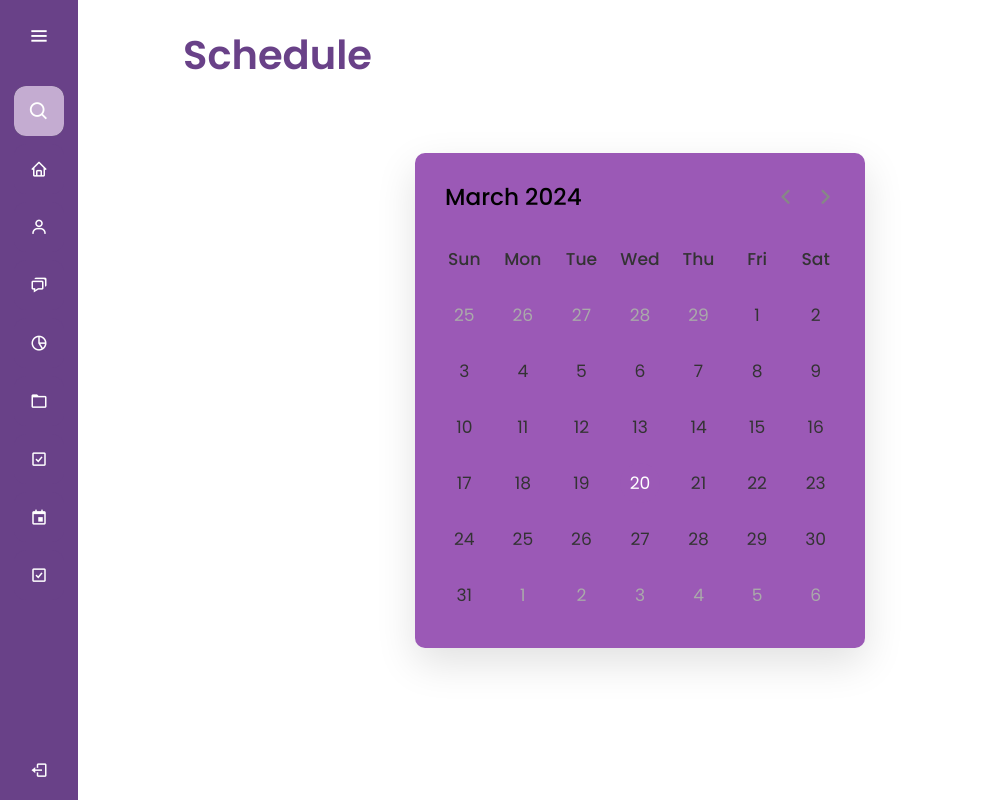
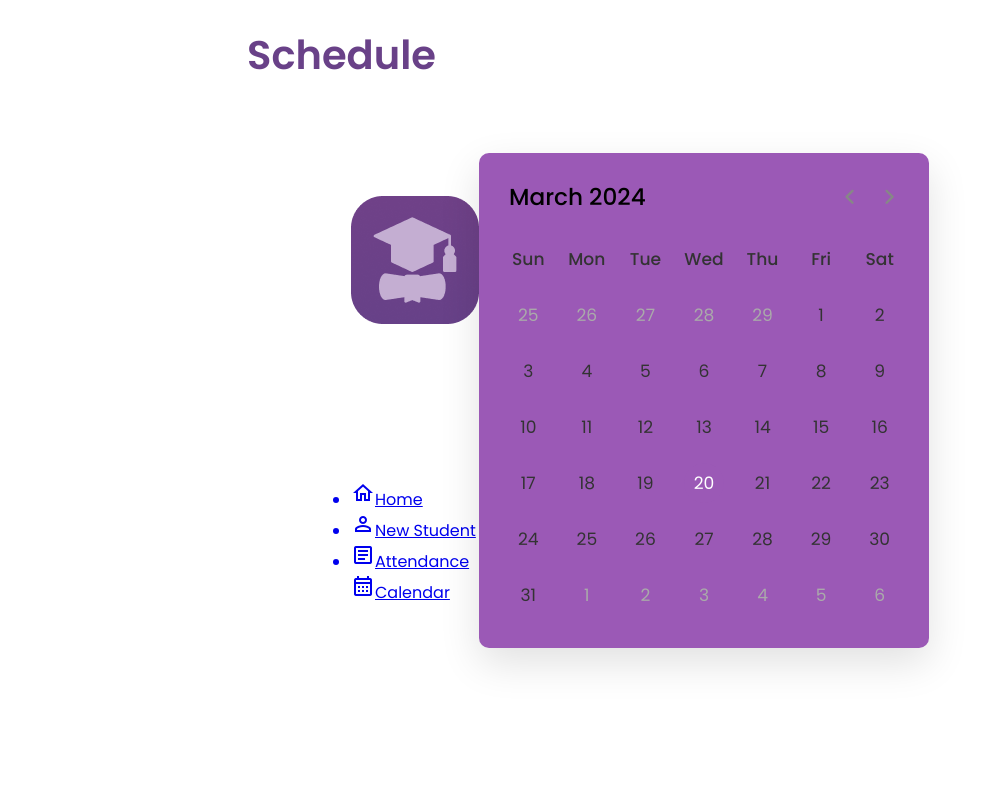
Before and after one commit to Midhunmenonk/pla-training, a Django app: page /calendar/ in a window 1280 px wide. Shown: the whole page, without its empty margins (0-982 px from the left). Run offline with Django 4.2, Linux system fonts and the light colour scheme; some libraries are stand-ins or nearby versions; grey boxes are pictures that could not be loaded.

Commit message:
updated pages

```diff
--- a/placementTrainingApp/static/assets/css/calender.css
+++ b/placementTrainingApp/static/assets/css/calender.css
@@ -110,7 +110,7 @@
 .days li:not(.active):hover::before{
   background: #C4CAD1;
 }
-
+/*
 @import url('https://fonts.googleapis.com/css2?family=Poppins:wght@200;300;400;500;600;700&display=swap');
 *{
   margin: 0;
@@ -371,4 +371,4 @@
 	text-align: center;
 	padding: 0 110px;
 	margin-bottom: 110px;
-}
+}   */
--- a/placementTrainingApp/templates/calendar.html
+++ b/placementTrainingApp/templates/calendar.html
@@ -3,20 +3,32 @@
 <html lang="en" dir="ltr">
   <head>
     <meta charset="utf-8">
+    <meta name="viewport" content="width=device-width, initial-scale=1.0">
+    <!-- Boxicons CDN Link -->
+    <!--<link href='https://unpkg.com/boxicons@2.0.7/css/boxicons.min.css' rel='stylesheet'>
+    -->
+    <link rel="stylesheet" href="https://fonts.googleapis.com/css2?family=Material+Symbols+Rounded:opsz,wght,FILL,GRAD@20..48,100..700,0..1,-50..200">
 
+    <link rel="stylesheet" href="{% static 'assets/css/calender.css' %}">
+    <link href="https://fonts.googleapis.com/icon?family=Material+Icons+Outlined" rel="stylesheet">
+    <title>Calendar</title>
 
-    <link rel="stylesheet" href="home2.css">
-    <!-- Boxicons CDN Link -->
-    <link href='https://unpkg.com/boxicons@2.0.7/css/boxicons.min.css' rel='stylesheet'>
-     <meta name="viewport" content="width=device-width, initial-scale=1.0">
-    <title>Calendar</title>
-    <link rel="stylesheet" href="{% static 'assets/css/calender.css' %}">
-    <meta name="viewport" content="width=device-width, initial-scale=1.0">
-    <!-- Google Font Link for Icons -->
-    <link rel="stylesheet" href="https://fonts.googleapis.com/css2?family=Material+Symbols+Rounded:opsz,wght,FILL,GRAD@20..48,100..700,0..1,-50..200">
     <script src="{% static 'assets/js/calender.js' %}" defer></script>
   </head>
   <body>
+    <div class="navbar">
+      <nav>
+          <img src="{% static 'assets/images/images/nav pic.png' %}" class="navimg">
+          <div class="nav_icons">
+              <ul>
+                 <a href="{% url 'fac_profile'%}"> <li class="li" style="margin-top: 150px;"> <span class="material-icons-outlined " >home</span>Home</li></a>
+                 <a href="{% url 'new_student' %}"><li class="li"><span class="material-icons-outlined ">perm_identity</span>New Student</li></a>
+                 <a href="{% url 'attend' %}"> <li><span class="material-icons-outlined" >article</span>Attendance</li></a>
+                 <a href="{% url 'calendar' %}"> <li"><span class="material-icons-outlined" >calendar_month</span>Calendar</li></a>
+              </ul>
+          </div>
+      </nav>
+  </div>
     <div >
       <h1 class="head">Schedule</h1>
     </div>
@@ -44,7 +56,7 @@
     </div>
 
 
-    <div class="sidebar">
+   <!--<div class="sidebar">
         <div class="logo-details">
           <i class='CCE Complete Logo (Light) 1 (1).png'></i>
             <div class="logo_name">Dashboard</div>
@@ -124,7 +136,7 @@
              <i class='bx bx-log-out' id="log_out" ></i>
          </li>
         </ul>
-      </div>
+      </div>-->
 
 
       <script>
--- a/placementTrainingApp/templates/stud_profile.html
+++ b/placementTrainingApp/templates/stud_profile.html
@@ -16,7 +16,7 @@
             <div class="nav_icons">
                 <ul>
                    <a href="{% url 'stud_profile'%}"> <li style="margin-top: 150px;"> <span class="material-icons-outlined">home</span>  Home</li></a>
-                   <a href=""> <li><span class="material-icons-outlined">perm_identity</span>Notifications</li></a>
+                   <a href="#"> <li><span class="material-icons-outlined">perm_identity</span>Notifications</li></a>
                    <a href="{% url 'attend' %}"> <li><span class="material-icons-outlined">article</span>Attendance</li></a>
                    <a href="{% url 'calendar' %}"> <li><span class="material-icons-outlined">calendar_month</span>Calendar</li></a>
                 </ul>
```
Also changed, not shown: db.sqlite3.
